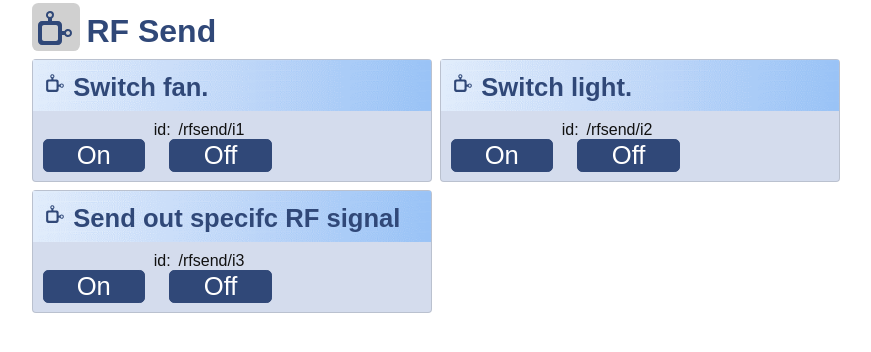
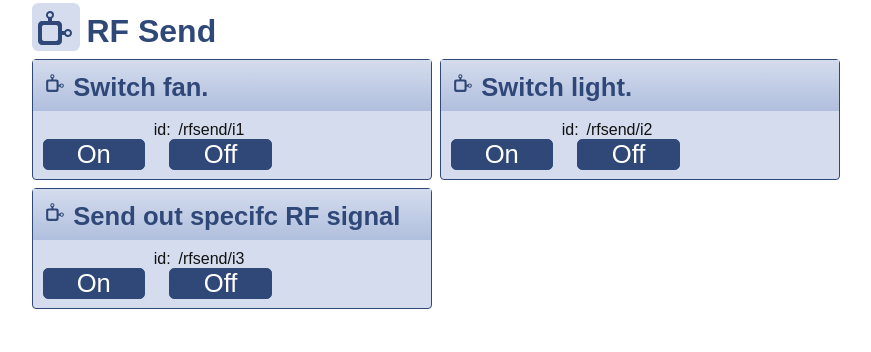
Before and after one commit to HomeDing/WebFiles, a website: page ding.htm in a window 1280 px wide. Shown: the whole page, without its empty margins (0-871 px from the left). Drawn offline with Linux system fonts and the light colour scheme; no server answers.

Commit message:
style updates

```diff
--- a/iotstyle.scss
+++ b/iotstyle.scss
@@ -6,7 +6,7 @@ $u-disabled: #808080; // disabled objects
 $u-text: #111111; // any text
 $u-heading: #304878; // any headlines
 $u-connect: #00cc00; // connectivity / net
-$u-background: #d0d0d0; // connectivity / net
+$u-background: #d4dced; // connectivity / net
 
 /* main */
 
@@ -204,6 +204,7 @@ svg.button {
   flex-direction: row;
   flex-wrap: nowrap;
   margin: 0.2em 0 0 0;
+  align-items: flex-start;
 
   >a,
   >h1 {
@@ -218,9 +219,6 @@ svg.button {
     margin-left: 0.4rem;
   }
 
-  // >h1 {
-  //   font-size: 3em;
-  // }
   .icon {
     background-color: $u-background;
     border-radius: 0.2em;
@@ -234,8 +232,8 @@ svg.button {
   position: relative;
   display: flex;
   flex-direction: column;
-  background-color: #d4dced;
-  border: 1px solid rgba(0, 0, 0, .125);
+  background-color: $u-background;
+  border: 1px solid $u-primary;
   border-radius: .25rem;
   width: 400px;
 
@@ -248,13 +246,9 @@ svg.button {
     padding: 0.6em;
 
     &.header {
-      background-image: url(/cardback.png);
-      background-size: 100%;
-      background-repeat: repeat-y;
+      background-image: linear-gradient(to bottom, $u-background, darken($u-background, 10%));
 
-      >h1,
       >h2,
-      >h3,
       >h4 {
         margin: 0
       }
@@ -301,9 +295,11 @@ button {
   background-color: $u-primary;
   color: white;
   border-radius: 0.2em;
-  padding-left: 0.4em;
-  padding-right: 0.4em;
+  padding:0 0.4em;
   min-width: 4em;
+  cursor: pointer;
+  user-select: none;
+  -ms-user-select: none;
 }
 
 button:focus {
```
Also changed, not shown: iotstyle.css, iotstyle.min.css.
